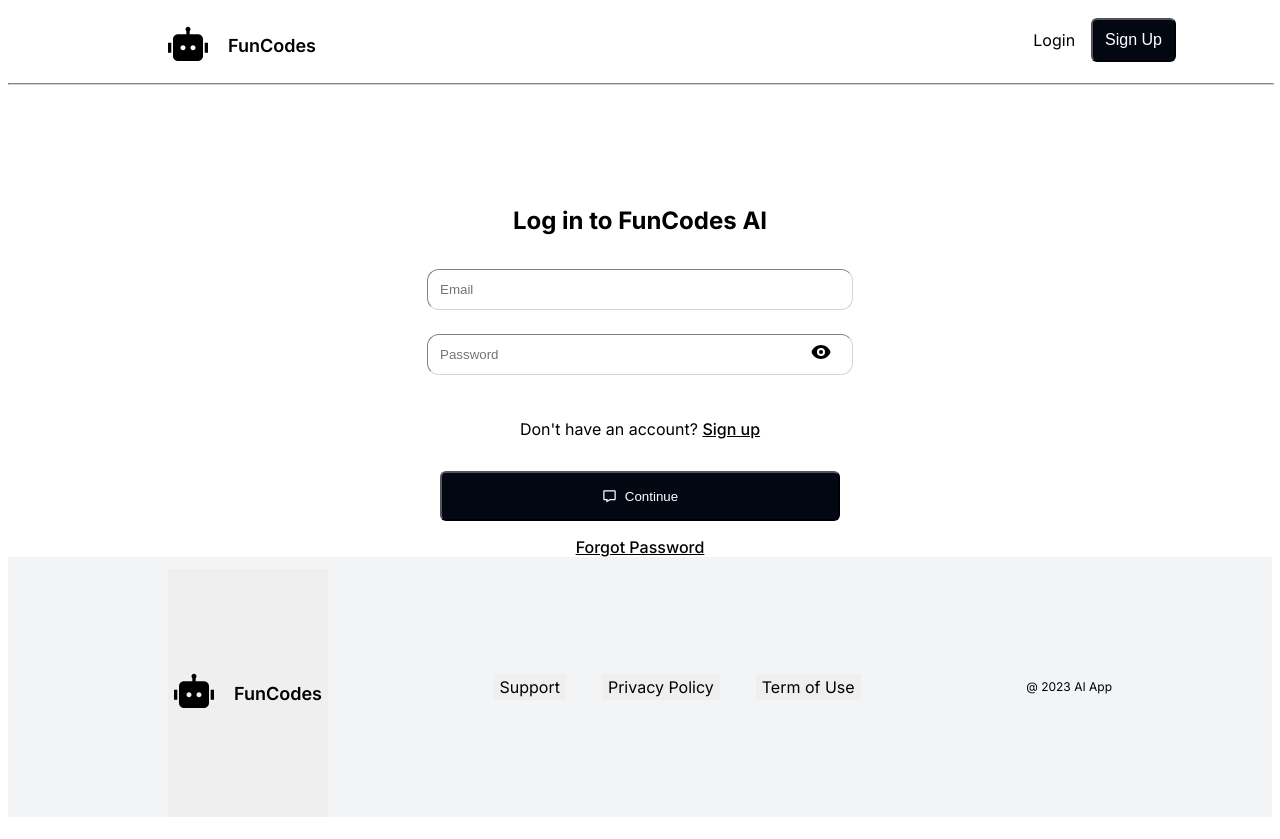
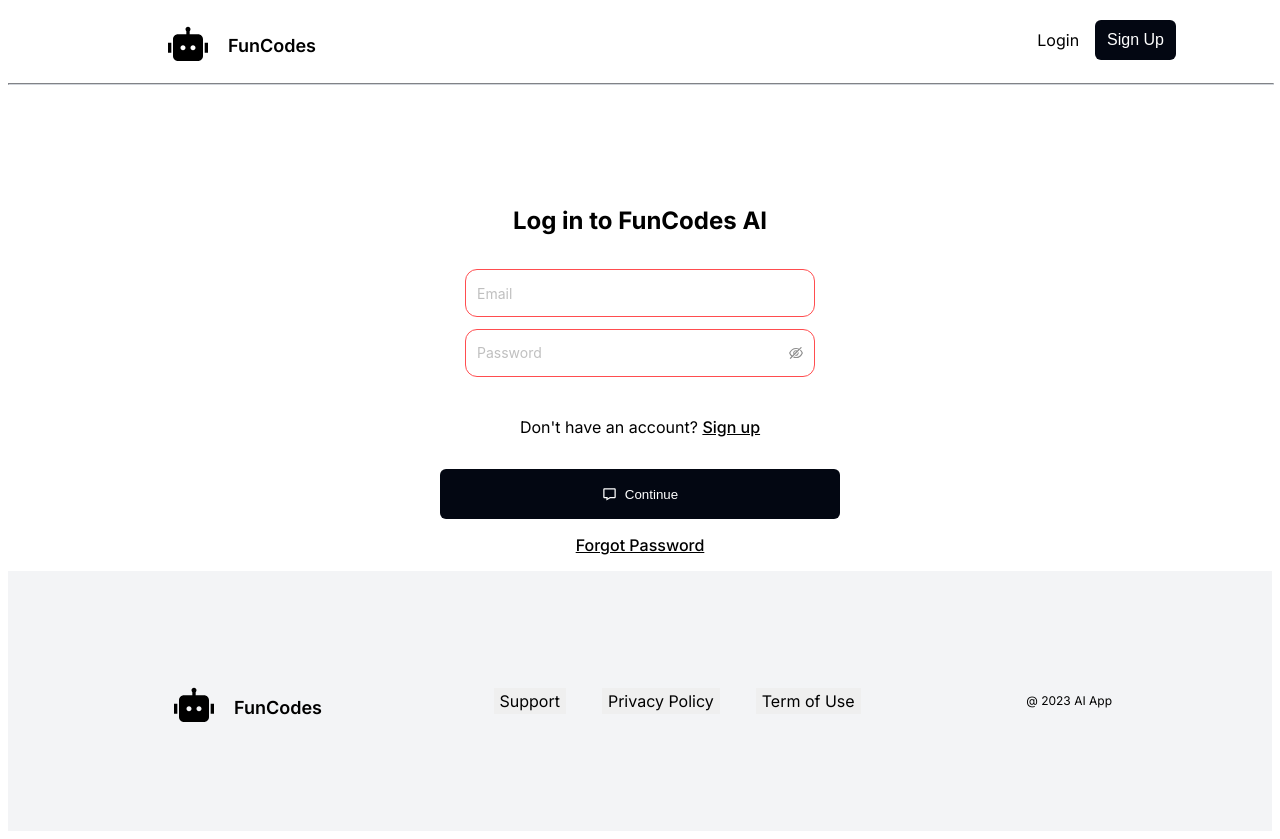
Before and after one commit to mehmetakifkucukkaya/chat-frontend, a React (Vite) app: page / in a window 1280 px wide. Built offline with nearby package versions, Linux system fonts and the light colour scheme.

Commit message:
Fix UI styling and add error message for failed login attempt

```diff
--- a/src/components/Footer.tsx
+++ b/src/components/Footer.tsx
@@ -5,13 +5,13 @@ const Footer = () => {
 
         // TODO: Responsive yapılacak.
 
-        <div className=' bg-gray-100 h-[260px] flex flex-row max-md:flex-col justify-between '>
+        <div className=' bg-gray-100 h-[260px] flex flex-row max-md:flex-col justify-between mt-4'>
 
             {/* Left Area -> Includes icon and app name */}
             {/* //TODO: Anasayfaya yönlendirilecek. */}
-            <button className='border-none ml-6 lg:ml-40 md:ml-24 sm:ml-16 mt-3 flex justify-center items-center'>
+            <button className='border-none ml-6 lg:ml-40 md:ml-24 sm:ml-16 mt-3 flex justify-center items-center bg-[#f3f4f6] '>
                 <RiRobot2Fill size={40} />
-                <h1 className='pl-5 text-lg font-semibold tracking-normal leading-normal font-inter '>FunCodes</h1>
+                <h1 className='pl-5 text-lg font-semibold tracking-normal leading-normal font-inter'>FunCodes</h1>
             </button>
 
             {/* Center Area ->Includes Support,Term of Use and Privacy Polciy */}
--- a/src/components/LoginForm.tsx
+++ b/src/components/LoginForm.tsx
@@ -3,21 +3,18 @@ import { HiEyeOff, HiEye } from 'react-icons/hi'
 import { BiMessage } from 'react-icons/bi'
 import axios from 'axios';
 import { useNavigate } from 'react-router-dom';
+import { Alert, Input } from 'antd';
+import { EyeInvisibleOutlined, EyeTwoTone } from '@ant-design/icons';
 
 const LoginForm = () => {
 
-    //TODO: Validate işlemleri yapılacak
     const navigate = useNavigate();
 
-    const [showPassword, setShowPassword] = useState<boolean>(false);
     const [email, setEmail] = useState<string>('');
     const [password, setPassword] = useState<string>('');
+    const [showError, setShowError] = useState<boolean>(false);
 
-    const togglePasswordVisibility: MouseEventHandler<HTMLButtonElement> = (event) => {
-        setShowPassword(!showPassword);
 
-        event.preventDefault();
-    };
 
     const handleEmailChange: ChangeEventHandler<HTMLInputElement> = (event) => {
         setEmail(event.target.value);
@@ -42,6 +39,9 @@ const LoginForm = () => {
             })
             .catch(function (error) {
                 console.log(error);
+
+                // Login işlemi başarısız olursa hata mesajı gösterilecek.
+                setShowError(true);
             });
     }
 
@@ -51,46 +51,45 @@ const LoginForm = () => {
 
             {/* Title */}
             <div className='justify-items-center'>
-
                 <h1 className='font-bold text-2xl'>
                     Log in to FunCodes AI
                 </h1>
-
             </div>
 
+            {/* Inputs */}
+            <form className="flex flex-col p-4 bg-white ">
+                {/* Email */}
+                <div className='mb-3 w-[350px] '>
+                    <Input
+                        onPressEnter={login}
+                        className='rounded-xl h-12'
+                        status={email.trim() === '' ? 'error' : ''}
+                        type="email"
+                        placeholder="Email"
+                        value={email}
+                        onChange={handleEmailChange}
+                    />
+                </div>
 
-            {/* İnputs */}
-            <form className="flex flex-col p-4 bg-white relative">
-                <input
-                    className="mb-6 w-[400px] p-3 rounded-xl border border-gray-300"
-                    type="email"
-                    placeholder="Email"
-                    value={email}
-                    onChange={handleEmailChange}
-                />
-                <div className="relative mb-3">
-                    <input
-                        className="w-[400px] p-3 rounded-xl border border-gray-300"
-                        type={showPassword ? 'text' : 'password'}
+                {/* Password */}
+                <div className="relative mb-2 ">
+                    <Input.Password
+                        onPressEnter={login}
+                        className='rounded-xl h-12'
+                        status={password.trim() === '' ? 'error' : ''}
                         placeholder="Password"
                         value={password}
                         onChange={handlePasswordChange}
+                        iconRender={(visible) => (visible ? <EyeTwoTone size={35} /> : <EyeInvisibleOutlined size={35} />)}
                     />
-                    <button
-                        className="absolute top-1/2 right-4 transform -translate-y-1/2 text-xl bg-white border-none"
-                        onClick={togglePasswordVisibility}
-                    >
-                        {showPassword ? <HiEyeOff /> : <HiEye />}
-                    </button>
                 </div>
             </form>
 
-
-            <p>Don't have an account? <span className='font-medium    underline'>Sign up</span></p>
+            <p>Don't have an account? <span className='font-medium underline '>Sign up</span></p>
 
             {/* Button */}
             <div className="">
-                <button onClick={login} className="bg-[#030712] text-white text-s mt-4 rounded-md h-[50px] md:w-[400px] sm:w-64 w-[340px] flex items-center justify-center">
+                <button onClick={login} className="bg-[#030712] text-white text-s mt-4 rounded-md h-[50px] md:w-[400px] sm:w-64 w-[340px] flex items-center justify-center border-none hover:opacity-95">
                     <BiMessage className="mr-2" size={15} />
                     Continue
                 </button>
@@ -98,8 +97,21 @@ const LoginForm = () => {
 
             <span className='mt-4 underline font-medium'>Forgot Password</span>
 
+
+            {/* Hata mesajı */}
+            {showError && (
+                <Alert
+                    message="Error !"
+                    description="Login failed. Please check your information."
+                    type="error"
+                    showIcon
+                    closable
+                    onClose={() => setShowError(false)}
+                    style={{ position: 'fixed', top: '10%', left: '50%', transform: 'translate(-50%, -50%)' }}
+                />
+            )}
         </div>
-    )
+    );
 }
 
 export default LoginForm
--- a/src/components/Navbar.tsx
+++ b/src/components/Navbar.tsx
@@ -17,7 +17,7 @@ const Navbar = () => {
                 {/* //TODO: Gerekli yönlendirilmeler yapılacak. */}
                 <div className='flex items-center  mr-6 lg:mr-24 md:mr-20 sm:mr-16 '>
                     <button className='p-4 hover:opacity-90 bg-white font-inter text-base border-none'>Login</button>
-                    <button className=' bg-[#030712] text-[white] rounded-md text-base px-3 py-2 hover:opacity-90'>Sign Up</button>
+                    <button className=' bg-[#030712] text-[white] rounded-md text-base px-3 py-2 hover:opacity-90 border-none'>Sign Up</button>
                 </div>
 
             </div>
```
Also changed, not shown: src/pages/Converstation.tsx (+38 -16 lines).
